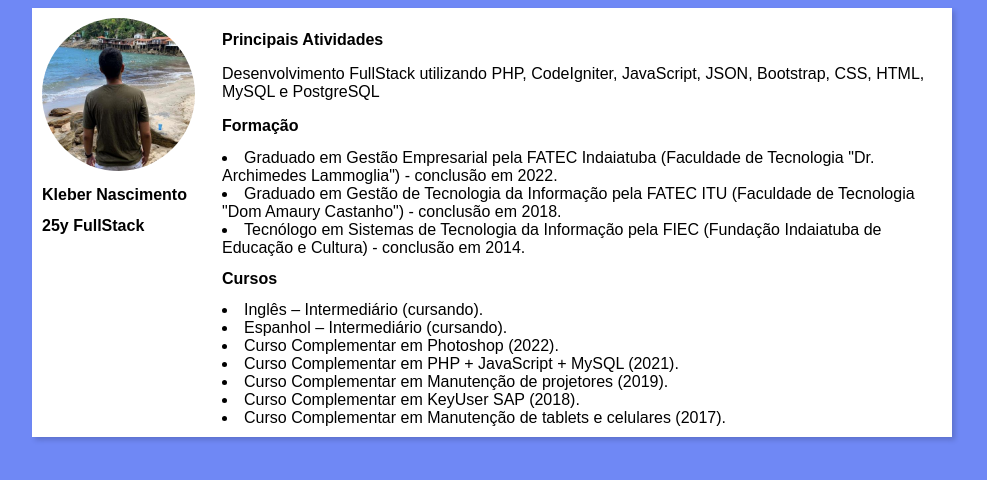
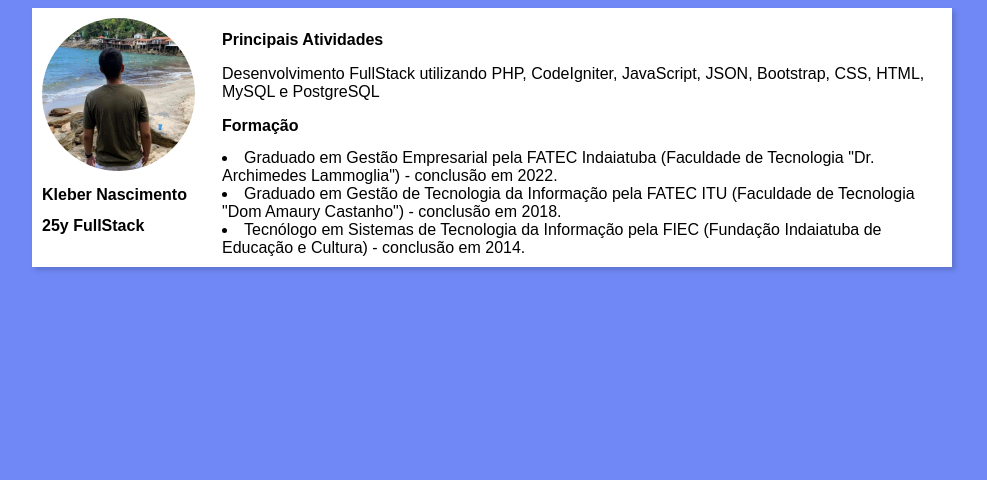
Before and after one commit to slotinc/slotinc.github.io, a plain HTML site: page index.html in a window 1280 px wide. Shown: the whole page, without its empty margins (148-1135 px from the left). Drawn offline with Linux system fonts and the light colour scheme.

Commit message:
Update index.html

```diff
--- a/index.html
+++ b/index.html
@@ -33,17 +33,7 @@
                 <li> Tecnólogo em Sistemas de Tecnologia da Informação pela FIEC (Fundação
                     Indaiatuba de Educação e Cultura) - conclusão em 2014.</li>
             </article>
-            <article>
-                <h2>Cursos</h2>
-                <li> Inglês – Intermediário (cursando).</li>
-                <li> Espanhol – Intermediário (cursando).</li>
-                <li> Curso Complementar em Photoshop (2022).</li>
-                <li> Curso Complementar em PHP + JavaScript + MySQL (2021).</li>
-                <li> Curso Complementar em Manutenção de projetores (2019).</li>
-                <li> Curso Complementar em KeyUser SAP (2018).</li>
-                <li> Curso Complementar em Manutenção de tablets e celulares (2017).</li>
 
-            </article>
         </div>
     </main>
 
```
